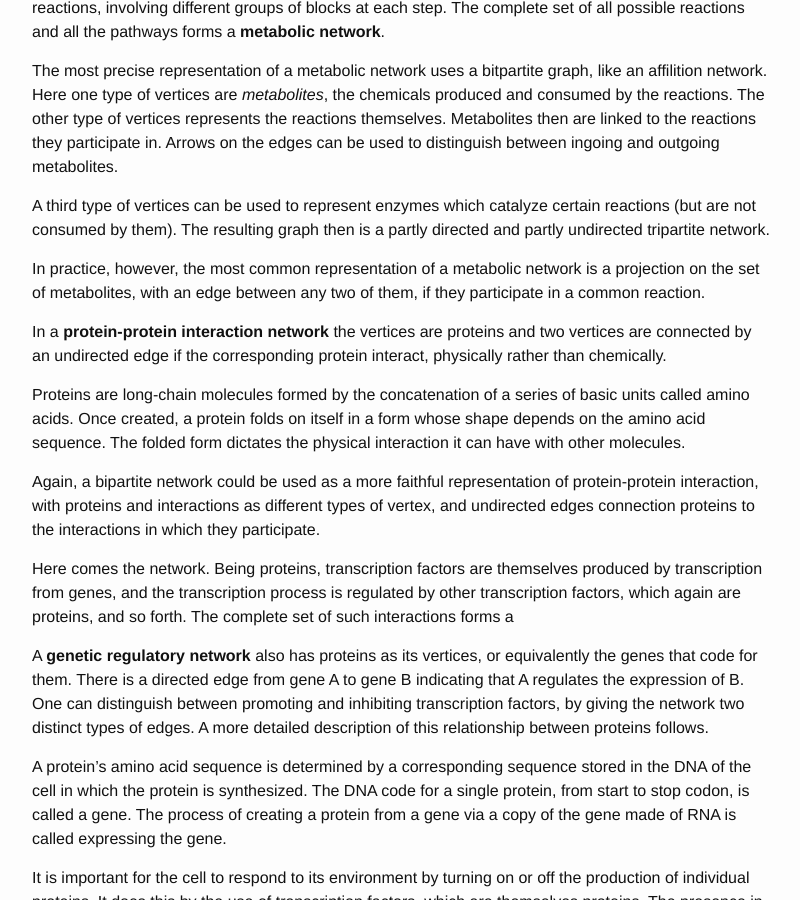
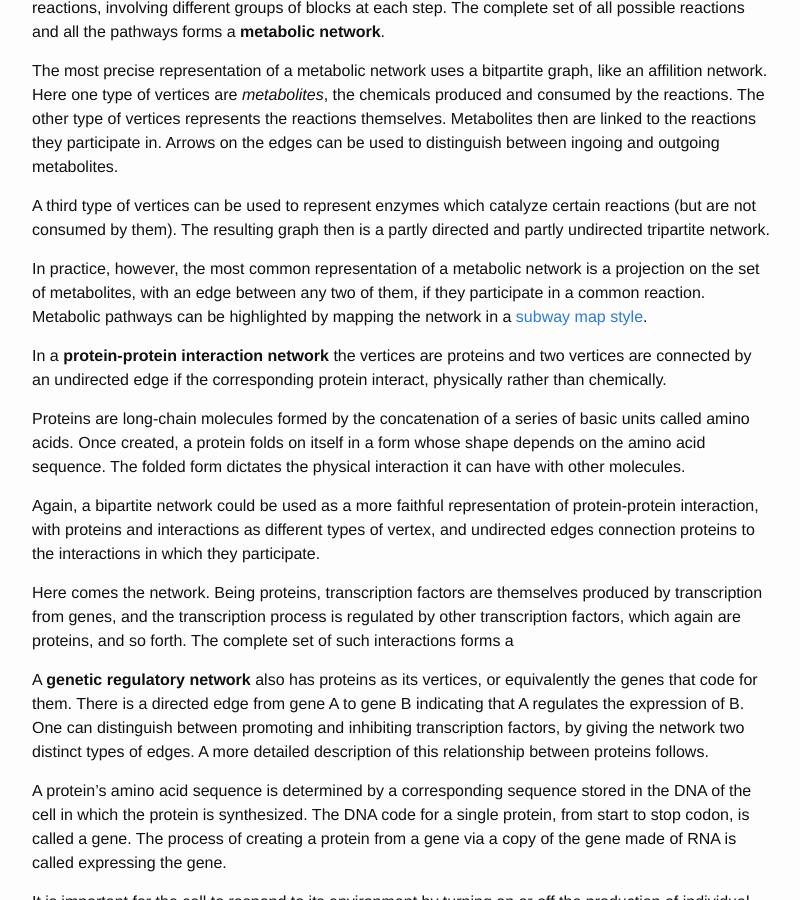
Before and after one commit to starktech23/cs4423.github.io, a Jekyll site: the page built from _posts/2017-01-12-note02.md, in a window 1280 px wide and 900 px high, scrolled down 5956 px. Shown: the whole window, without its empty margins (238-1038 px from the left). Built offline with Jekyll 4.4.1, drawn with Linux system fonts in a browser that asks for light colours; a script that is not in the unit is left out; comment, search, counter and statistics services are not loaded.

Commit message:
added a reference

```diff
--- a/_posts/2017-01-12-note02.md
+++ b/_posts/2017-01-12-note02.md
@@ -311,7 +311,8 @@ tripartite network.
 In practice, however, the most common representation of a metabolic
 network is a projection on the set of metabolites, with an edge
 between any two of them, if they participate in a common reaction.
-
+Metabolic pathways can be highlighted by mapping the network
+in a [subway map style](https://en.wikipedia.org/wiki/Metabolic_network).
 
 In a **protein-protein interaction network** the vertices are proteins and
 two vertices are connected by an undirected edge if the corresponding
```
